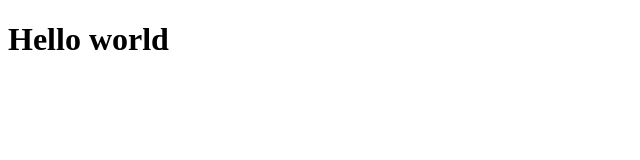
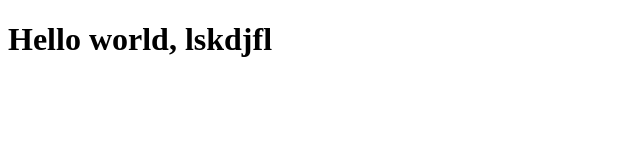
Before and after one commit to clettenberg/clettenberg.github.io, a plain HTML site: page index.html in a window 1280 px wide. Shown: the whole page, without its empty margins (0-640 px from the left). Drawn offline with Linux system fonts and the light colour scheme.

Commit message:
More great content

```diff
--- a/index.html
+++ b/index.html
@@ -6,6 +6,6 @@
   <title>Portfolio</title>
 </head>
 <body>
-  <h1>Hello world</h1>
+  <h1>Hello world, lskdjfl</h1>
 </body>
 </html>
```
